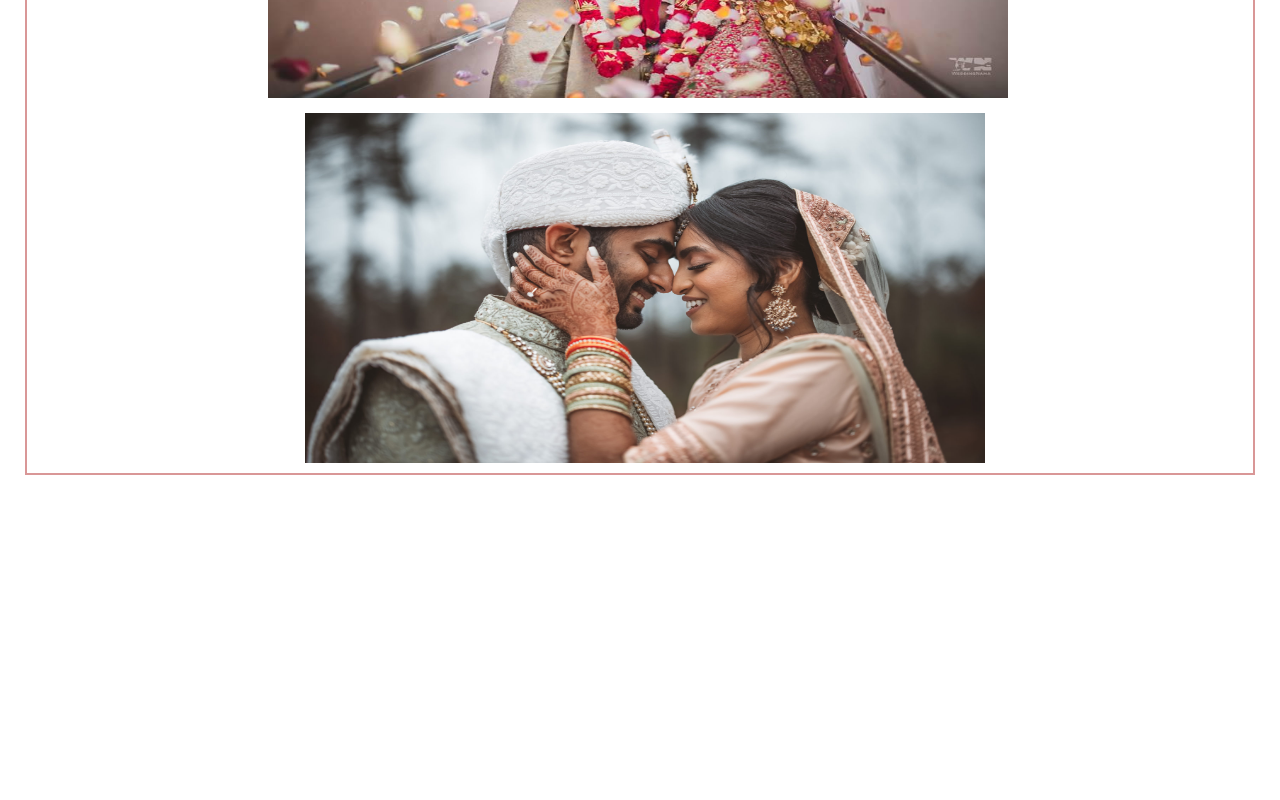
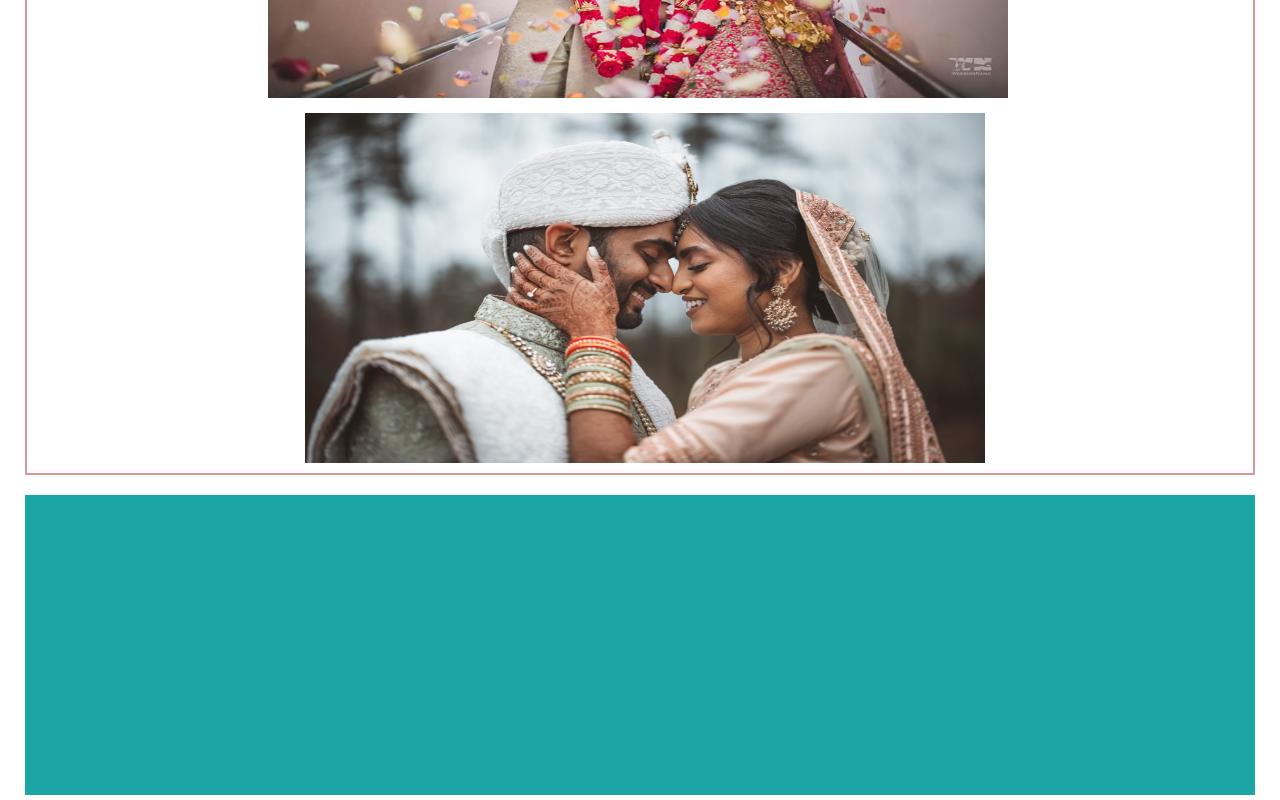
Before and after one commit to nikitanimore992/TheWeddedStories, a React (Vite) app: page /home in a window 1280 px wide. Shown: the part 1585-2385 px from the top of the page. Before the commit the page ends 2060 px from the top, so only its background shows below. Built offline with nearby package versions, Linux system fonts and the light colour scheme.

Commit message:
add footer

```diff
--- a/Home/Home.jsx
+++ b/Home/Home.jsx
@@ -18,6 +18,9 @@ const Home = () => {
                 </div>
 
             </center>
+            <div class="HomeFooter">
+
+            </div>
 
         </>
     )
--- a/src/index.css
+++ b/src/index.css
@@ -38,6 +38,11 @@ div .himg2 {
     margin: 10px 0px 10px 10px;
   }
 
-
+.HomeFooter{
+    background-color: rgb(28, 165, 165);
+    height: 300px;
+    margin-top: 20px;
+    margin-bottom: 05px;
+}
 
 /* ----------------home page --------------- */
```
